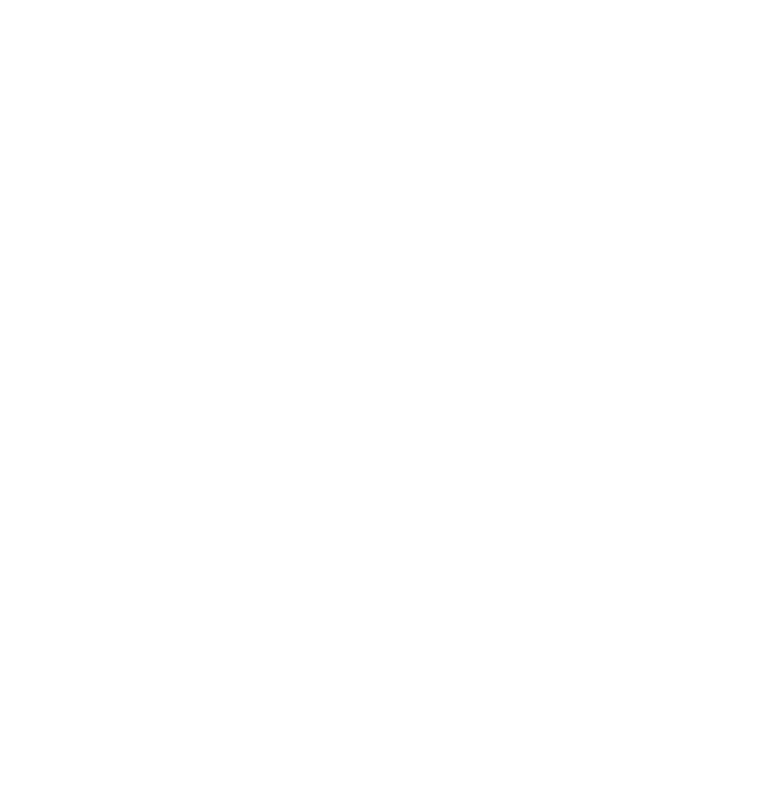
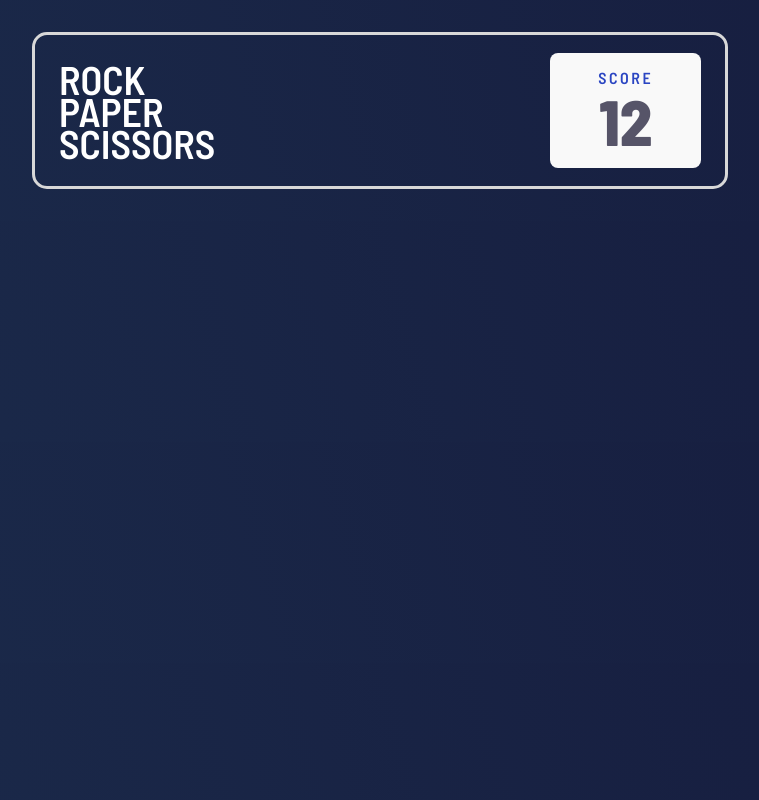
Before and after one commit to boburastonov/rock-paper-scissors, a plain HTML site: page index.html in a window 1280 px wide. Shown: the whole page, without its empty margins (260-1019 px from the left). Drawn offline with Linux system fonts and the light colour scheme.

Commit message:
add main-window styles

```diff
--- a/index.html
+++ b/index.html
@@ -8,7 +8,19 @@
 </head>
 <body>
 
-
+    <div class="container">
+        <div class="main-window">
+            <ul class="main-window__list">
+                <li class="main-window__item">ROCK</li>
+                <li class="main-window__item">PAPER</li>
+                <li class="main-window__item">SCISSORS</li>
+            </ul>
+            <div class="player-score">
+                <span class="player-score__text">score</span>
+                <p class="player-score__number">12</p>
+            </div>
+        </div>
+    </div>
 
 <script src="script.js"></script>
 </body>
--- a/styles.css
+++ b/styles.css
@@ -1,3 +1,4 @@
+@import url(https://fonts.googleapis.com/css2?family=Barlow+Semi+Condensed:wght@100;200;300;400;500;600;800;900&display=swap);
 :root {
   --accent-color: #ffffff;
   --score-bg: #f9f9f9;
@@ -14,5 +15,64 @@
 }
 
 body {
-  background: linear-gradient(74deg, rgb(27, 43, 75) 50%, rgb(22, 28, 62) 50%);
+  background: linear-gradient(74deg, rgb(27, 43, 75), rgb(22, 28, 62));
+  font-family: "Barlow Semi Condensed", sans-serif;
 }
+
+.container {
+  width: 100px;
+  max-width: 850px;
+  padding-left: 25px;
+  padding-right: 25px;
+  margin: 2rem auto;
+  display: flex;
+  flex-direction: column;
+  align-items: center;
+}
+.container .main-window {
+  display: flex;
+  align-items: center;
+  justify-content: space-between;
+  padding: 18px 24px;
+  border: 3px solid #D8D8D8;
+  border-radius: 15px;
+  margin: 0;
+}
+.container .main-window__list {
+  list-style: none;
+  padding: 0;
+  margin: 0;
+  margin-right: 335px;
+}
+.container .main-window__list .main-window__item {
+  font-size: 40px;
+  font-weight: 600;
+  line-height: 32px;
+  color: var(--accent-color);
+}
+.container .main-window .player-score {
+  display: flex;
+  flex-direction: column;
+  align-items: center;
+  justify-content: center;
+  padding: 15px 48px;
+  background-color: var(--score-bg);
+  border: 0;
+  border-radius: 8px;
+}
+.container .main-window .player-score__text {
+  margin: 0;
+  margin-bottom: 2px;
+  color: var(--score-color);
+  font-size: 16px;
+  font-weight: 600;
+  letter-spacing: 2.5px;
+  text-transform: uppercase;
+}
+.container .main-window .player-score__number {
+  margin: 0;
+  color: var(--score-number-color);
+  font-size: 64px;
+  line-height: 64px;
+  font-weight: bold;
+}
```
